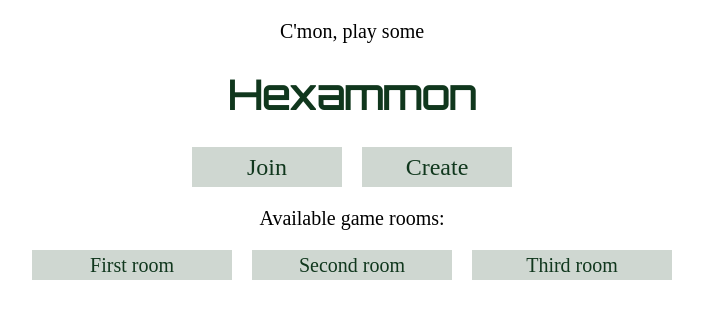
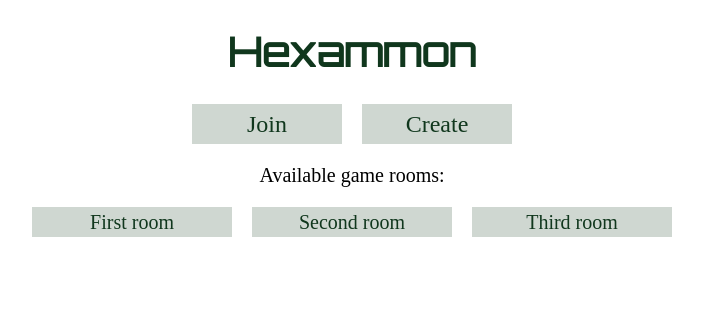
Before and after one commit to hexammon/HexammonClient, an Angular app: page /threshold in a window 1280 px wide. Shown: the top 318 px of the page, without its empty margins (288-991 px from the left). Built offline with nearby package versions, Linux system fonts and the light colour scheme.

Commit message:
Slogan removed

```diff
--- a/src/app/app.html
+++ b/src/app/app.html
@@ -1,5 +1,4 @@
 <header>
-    <p>C'mon, play some</p>
     <h1>Hexammon</h1>
 </header>
 
```
